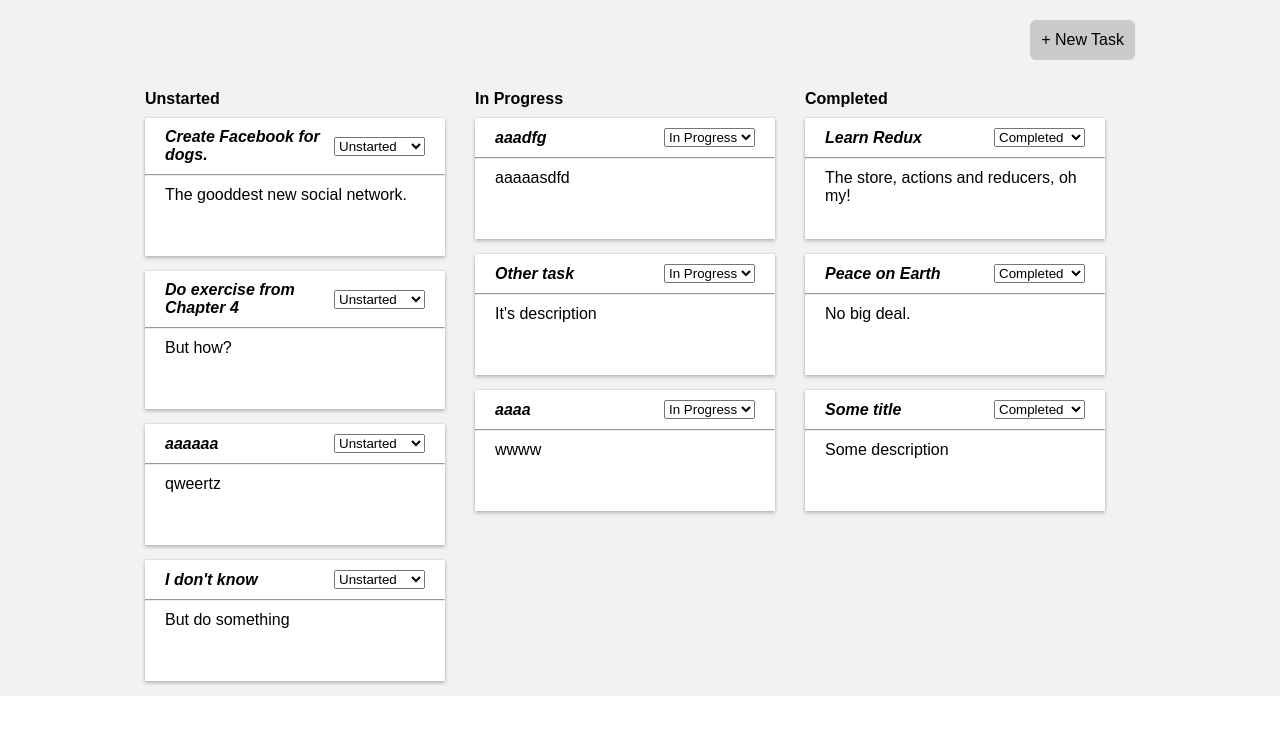
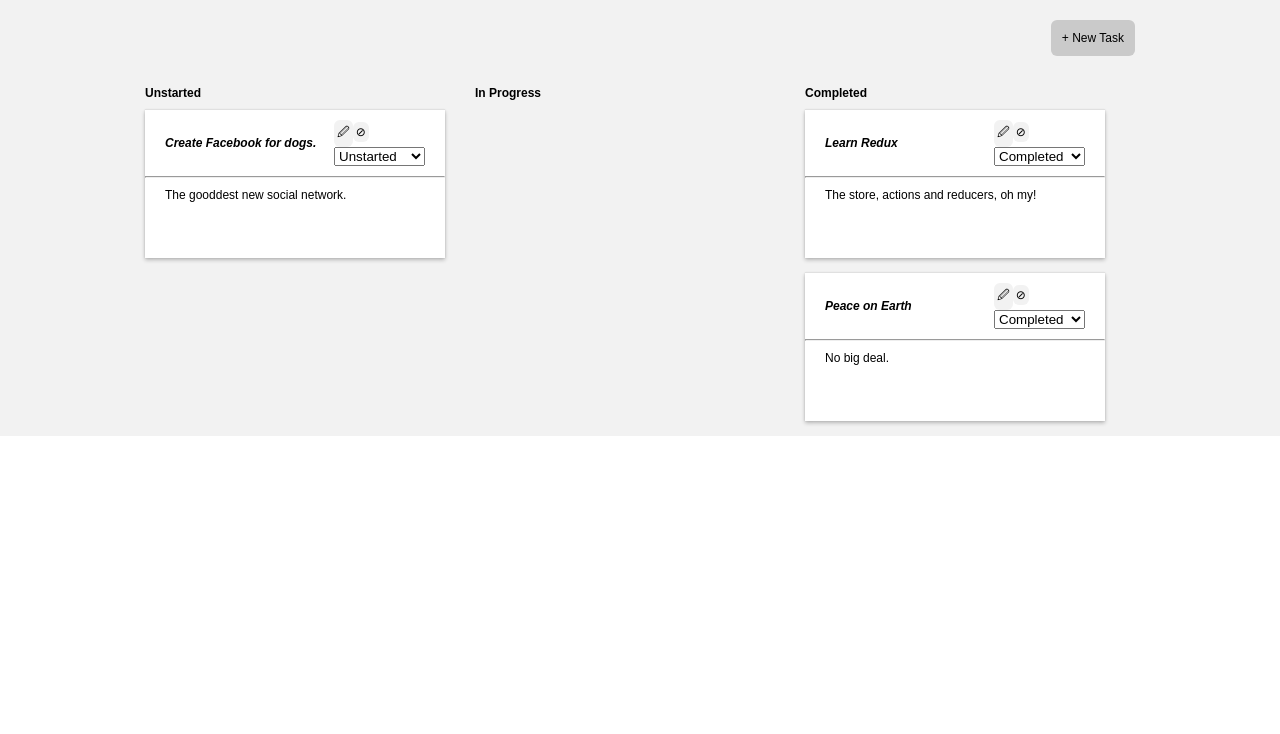
Before and after one commit to szymonharabasz/parsnip, a React (Create React App) app: page / in a window 1280 px wide. Shown: the top 734 px of the page. Built offline with nearby package versions, Linux system fonts and the light colour scheme; data requests are answered from the project's data file.

Commit message:
Deleting tasks implemented.

```diff
--- a/db.json
+++ b/db.json
@@ -17,48 +17,6 @@
       "title": "Create Facebook for dogs.",
       "description": "The gooddest new social network.",
       "status": "Unstarted"
-    },
-    {
-      "title": "Do exercise from Chapter 4",
-      "description": "But how?",
-      "status": "Unstarted",
-      "id": 4
-    },
-    {
-      "title": "aaadfg",
-      "description": "aaaaasdfd",
-      "status": "In Progress",
-      "id": 5
-    },
-    {
-      "title": "Some title",
-      "description": "Some description",
-      "status": "Completed",
-      "id": 6
-    },
-    {
-      "title": "Other task",
-      "description": "It's description",
-      "status": "In Progress",
-      "id": 7
-    },
-    {
-      "title": "aaaa",
-      "description": "wwww",
-      "status": "In Progress",
-      "id": 8
-    },
-    {
-      "title": "aaaaaa",
-      "description": "qweertz",
-      "status": "Unstarted",
-      "id": 9
-    },
-    {
-      "title": "I don't know",
-      "description": "But do something",
-      "status": "Unstarted",
-      "id": 10
     }
   ]
 }
--- a/src/App.js
+++ b/src/App.js
@@ -2,7 +2,7 @@ import React, { Component } from 'react';
 import { connect } from 'react-redux';
 import TaskPage from './components/TaskPage';
 import FlashMessage from './components/FlashMessage';
-import {createTask, fetchTasks, editTask} from "./actions";
+import {createTask, fetchTasks, editTask, deleteTask} from "./actions";
 
 class App extends Component {
 
@@ -16,6 +16,9 @@ class App extends Component {
     onEditTask = (params) => {
         this.props.dispatch(editTask(params));
     };
+    onDeleteTask = (id) => {
+        this.props.dispatch(deleteTask(id));
+    };
 
     render() {
         return (
@@ -25,6 +28,7 @@ class App extends Component {
                     <TaskPage tasks={this.props.tasks}
                               onCreateTask={this.onCreateTask}
                               onEditTask={this.onEditTask}
+                              onDeleteTask={this.onDeleteTask}
                               isLoading={this.props.isLoading}
                     />
                 </div>
--- a/src/actions/index.js
+++ b/src/actions/index.js
@@ -13,6 +13,23 @@ export function createTask({ title, description, status = 'Unstarted' }) {
     return dispatch => {
         api.createTask({ title, description, status }).then(resp => {
             dispatch(createTaskSucceeded(resp.data));
+        });
+    };
+}
+
+export function deleteTaskSucceeded(id) {
+    return {
+        type: 'DELETE_TASK_SUCCEEDED',
+        payload: {
+            id,
+        },
+    };
+}
+
+export function deleteTask(id) {
+    return dispatch => {
+        api.deleteTask(id).then(resp => {
+            dispatch(deleteTaskSucceeded(id));
         });
     };
 }
@@ -56,9 +73,7 @@ export function fetchTasks() {
         dispatch(fetchTasksStarted());
         api.fetchTasks()
             .then(resp => {
-                setTimeout(() => {
-                    dispatch(fetchTasksSucceeded(resp.data));
-                }, 2000);
+                dispatch(fetchTasksSucceeded(resp.data));
             })
             .catch(err => {
                 dispatch(fetchTasksFailed(err.message));
--- a/src/api/index.js
+++ b/src/api/index.js
@@ -20,3 +20,7 @@ export function createTask(params) {
 export function editTask(params) {
     return client.put(`/tasks/${params.id}`, params);
 }
+
+export function deleteTask(id) {
+    return client.delete(`/tasks/${id}`);
+}
--- a/src/components/Task.js
+++ b/src/components/Task.js
@@ -9,12 +9,27 @@ class Task extends Component {
         );
     };
 
+    onDeleteTask = () => {
+        this.props.onDeleteTask(this.props.task.id);
+    };
+
     render() {
         return (
             <div className="task">
                 <div className="task-header">
                     <div><b><i>{this.props.task.title}</i></b></div>
-                    <StatusSelector status={this.props.task.status} onStatusChange={this.onStatusChange}/>
+                    <div>
+                        <button
+                            className="button button-default button-tool">
+                            &#128393;
+                        </button>
+                        <button
+                            className="button button-default button-tool"
+                            onClick={this.onDeleteTask}>
+                            &#8856;
+                        </button>
+                        <StatusSelector status={this.props.task.status} onStatusChange={this.onStatusChange}/>
+                    </div>
                 </div>
                 <hr/>
                 <div className="task-body">{this.props.task.description}</div>
--- a/src/components/TaskList.js
+++ b/src/components/TaskList.js
@@ -8,7 +8,12 @@ const TaskList = props => {
                 <strong>{props.status}</strong>
             </div>
             {props.tasks.map(task => {
-                return <Task key={task.id} task={task} onEditTask={props.onEditTask}/>;
+                return <Task
+                    key={task.id}
+                    task={task}
+                    onEditTask={props.onEditTask}
+                    onDeleteTask={props.onDeleteTask}
+                />;
             })}
         </div>
     );
--- a/src/components/TaskPage.js
+++ b/src/components/TaskPage.js
@@ -44,11 +44,16 @@ class TaskPage extends Component {
     };
 
     renderTaskLists() {
-        console.log('props: ', this.props);
         const { tasks } = this.props;
         return TASK_STATUSES.map(status => {
             const statusTasks = tasks.filter(task => task.status === status);
-            return <TaskList key={status} status={status} tasks={statusTasks} onEditTask={this.props.onEditTask}/>;
+            return <TaskList
+                key={status}
+                status={status}
+                tasks={statusTasks}
+                onEditTask={this.props.onEditTask}
+                onDeleteTask={this.props.onDeleteTask}
+            />;
         });
     }
 
--- a/src/index.css
+++ b/src/index.css
@@ -7,6 +7,7 @@ body {
   margin: 0;
   padding: 0;
   font-family: sans-serif;
+  font-size: 12px;
 }
 
 #root {
@@ -44,6 +45,11 @@ hr {
 .button-default {
   background: #cacaca;
   color: black;
+}
+
+.button-tool {
+  padding: 2px;
+  background-color: #f2f2f2;
 }
 
 /* layout */
--- a/src/reducers/index.js
+++ b/src/reducers/index.js
@@ -6,6 +6,8 @@ const initialState = {
 
 
 export default function tasks(state = initialState, action) {
+
+    console.log(action);
 
     switch (action.type) {
         case 'FETCH_TASKS_STARTED': {
@@ -48,6 +50,14 @@ export default function tasks(state = initialState, action) {
                 tasks: nextTasks,
             };
         }
+        case 'DELETE_TASK_SUCCEEDED': {
+            const { payload } = action;
+            const nextTasks = state.tasks.filter(task => task.id !== payload.id );
+            return {
+                ...state,
+                tasks: nextTasks,
+            };
+        }
         default: {
             return state;
         }
```
